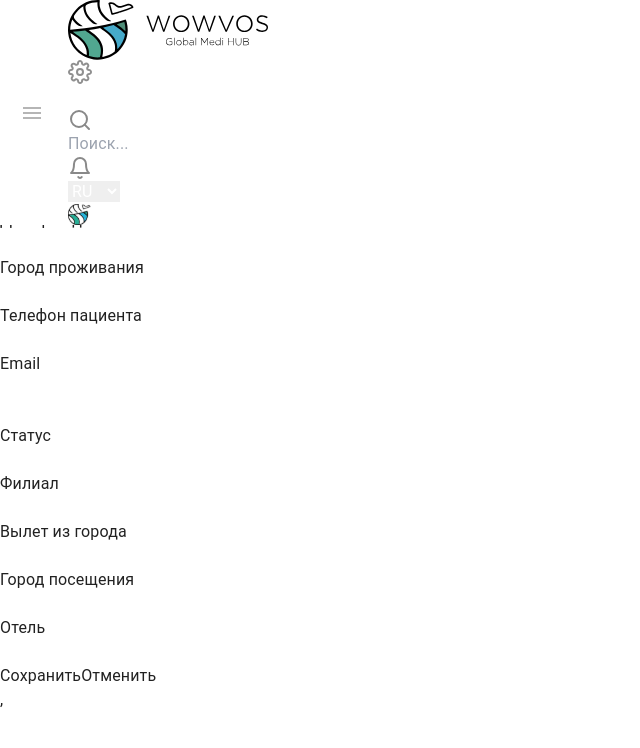
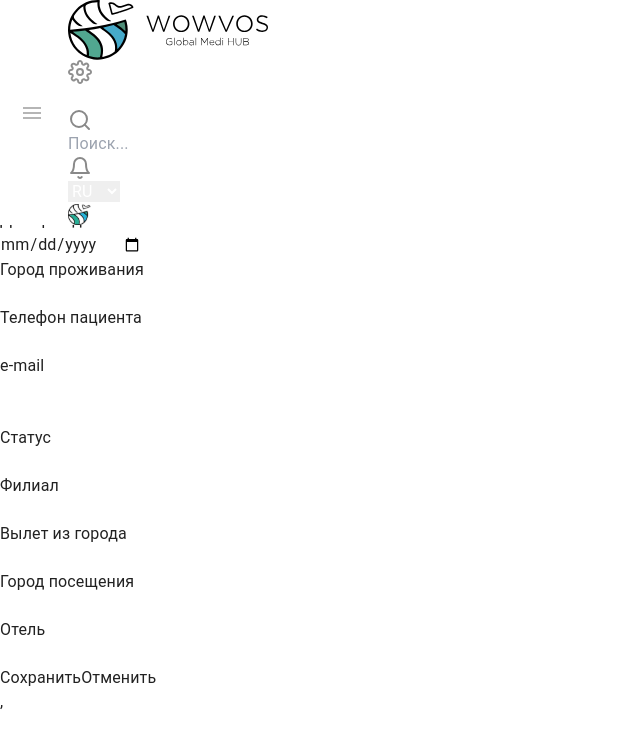
Before and after one commit to mustafa0512/crm, a React (Vite) app: page /addclient in a window 1280 px wide. Shown: the top 748 px of the page, without its empty margins (0-640 px from the left). Built offline with nearby package versions, Linux system fonts and the light colour scheme.

Commit message:
crearte adding to backend

```diff
--- a/db.json
+++ b/db.json
@@ -9,28 +9,46 @@
   ],
   "customers": [
     {
-      "client": "Борисова Ольга",
-      "status": "В процессе",
-      "application": "10 января",
-      "takeoff": [
-        {
-          "city": "Ташкент",
-          "country": "Узбекистан"
-        }
-      ],
-      "visit": [
-        {
-          "city": "Дубай",
-          "country": "ОАЭ"
-        }
-      ],
-      "price": 25000000,
-      "arrival": [
-        {
-          "departure": "В: 30 января, 2023 | 06:35",
-          "arrived": "П: 31 января, 2023 | 14:35"
-        }
-      ]
+      "client": "Mustafa",
+      "date": "",
+      "city": "samarkand",
+      "telNumber": "13231321312",
+      "email": "mis@gmail.com",
+      "secTelNumber": "21212212",
+      "status": "paid",
+      "branch": "berlin",
+      "from_city": "samarkand",
+      "to_city": "berlin",
+      "hotel": "mumbai",
+      "id": 1
+    },
+    {
+      "client": "Mustafa",
+      "date": "",
+      "city": "samarkand",
+      "telNumber": "13231321312",
+      "email": "mis@gmail.com",
+      "secTelNumber": "21212212",
+      "status": "paid",
+      "branch": "berlin",
+      "from_city": "samarkand",
+      "to_city": "berlin",
+      "hotel": "mumbai",
+      "id": 2
+    },
+    {
+      "client": "Mustafa",
+      "date": "2023-06-01",
+      "city": "samarkand",
+      "telNumber": "13231321312",
+      "email": "mis@gmail.com",
+      "secTelNumber": "21212212",
+      "status": "paid",
+      "branch": "berlin",
+      "from_city": "samarkand",
+      "to_city": "berlin",
+      "hotel": "mumbai",
+      "id": 3
     }
   ]
 }
--- a/src/pages/AddClient.tsx
+++ b/src/pages/AddClient.tsx
@@ -1,113 +1,225 @@
-import React from 'react';
+import React, { useEffect, useState } from "react";
+import axios from "axios";
+import { useForm, SubmitHandler } from "react-hook-form";
+import { Link } from "react-router-dom";
+let BASE_URL: string = "http://localhost:3103";
 
-interface AddClientProps {
+interface AddClientProps { }
 
-}
+type Inputs = {
+    client: string;
+    date: string;
+    email: string;
+    password: number;
+    city: string;
+    status: string;
+    telNumber: number;
+    branch: string;
+    secTelNumber: number;
+    hotel: string
+    from_city: string
+    to_city: string
+    exampleRequired: string;
+};
+
+type typeUser = {
+    client: string;
+    date: string;
+    email: string;
+    password: number;
+    city: string;
+    status: string;
+    telNumber: number;
+    branch: string;
+    secTelNumber: number;
+    hotel: string
+    from_city: string
+    to_city: string
+    id: number;
+};
 
 const AddClient: React.FC<AddClientProps> = () => {
+
+    const {
+        register,
+        handleSubmit,
+        formState: { errors },
+    } = useForm<Inputs>();
+
+    const onSubmit: SubmitHandler<Inputs> = (data) => {
+
+        axios.post(BASE_URL + "/customers", data)
+            .then((res) => console.log(res.data));
+    };
+
     return (
         <div>
-
-            <div className='flex items-center justify-between max-w-[1470px] m-auto px-6 mb-[50px]'>
-
-                <div className='w-[440px] flex items-center justify-between'>
-                    <h1 className='text-[36px] text-[#000] font-semibold'>Добавить клиента</h1>
+            <div className="flex items-center justify-between max-w-[1470px] m-auto px-6 mb-[50px]">
+                <div className="w-[440px] flex items-center justify-between">
+                    <h1 className="text-[36px] text-[#000] font-semibold">
+                        Добавить клиента
+                    </h1>
                 </div>
-
             </div>
 
-            <div className='bg-[#F1F2F4] flex items-center justify-center py-5'>
+            <div className="bg-[#F1F2F4] flex items-center justify-center py-5">
+                <div className="w-[1280px] bg-[#fff] px-10 py-6 rounded-[14px]">
+                    <span className="text-[22px] text-[#22B5DC] ">Общая информация</span>
 
-                <div className='w-[1280px] bg-[#fff] px-10 py-6 rounded-[14px]'>
-
-                    <span className='text-[22px] text-[#22B5DC] '>Общая информация</span>
-
-                    <form>
-
-                        <div className='mt-[30px] flex justify-between'>
-                            <div className='text-[#333333] text-[18px]' >
-
+                    <form onSubmit={handleSubmit(onSubmit)}>
+                        <div className="mt-[30px] flex justify-between">
+                            <div className="text-[#333333] text-[18px]">
                                 <label>
-                                    <p className='font-semibold'>ФИО</p>
-                                    <input className='mt-[15px] border-[1px] border-[#D6D5D5] rounded-[5px] w-[550px] outline-none py-2 px-3 text-[#333333]' type="text" />
+                                    <p className="font-semibold">ФИО</p>
+                                    <input
+                                        className="mt-[15px] border-[1px] border-[#D6D5D5] rounded-[5px] w-[550px] outline-none py-2 px-3 text-[#333333]"
+                                        type="text"
+                                        {...register("client", { pattern: /^[A-Za-z]+$/i, required: true, maxLength: 20 })}
+                                    />
                                 </label>
 
-                                <div className='flex justify-between items-center mt-[20px]'>
-
+                                <div className="flex justify-between items-center mt-[20px]">
                                     <label>
-                                        <p className='font-semibold'>Дата рождения</p>
-                                        <input className='mt-[15px] border-[1px] border-[#D6D5D5] rounded-[5px] w-[260px] outline-none py-2 px-3 text-[#333333]' type="text" />
+                                        <p className="font-semibold">Дата рождения</p>
+                                        <input
+                                            className="mt-[15px] border-[1px] border-[#D6D5D5] rounded-[5px] w-[260px] outline-none py-2 px-3 text-[#333333] select-none"
+                                            type="date"
+                                            {...register("date")}
+                                        />
                                     </label>
                                     <label>
-                                        <p className='font-semibold'>Город проживания</p>
-                                        <input className='mt-[15px] border-[1px] border-[#D6D5D5] rounded-[5px] w-[260px] outline-none py-2 px-3 text-[#333333]' type="text" />
+                                        <p className="font-semibold">Город проживания</p>
+                                        <input
+                                            className="mt-[15px] border-[1px] border-[#D6D5D5] rounded-[5px] w-[260px] outline-none py-2 px-3 text-[#333333]"
+                                            type="text"
+                                            {...register("city", { pattern: /^[A-Za-z]+$/i, required: true, maxLength: 20 })}
+                                        />
                                     </label>
-
                                 </div>
 
                                 <div>
-                                    <div className='flex justify-between items-center mt-[20px]'>
-
+                                    <div className="flex justify-between items-center mt-[20px]">
                                         <label>
-                                            <p className='font-semibold'>Телефон пациента</p>
-                                            <input className='mt-[15px] border-[1px] border-[#D6D5D5] rounded-[5px] w-[260px] outline-none py-2 px-3 text-[#333333]' type="number" />
+                                            <p className="font-semibold">Телефон пациента</p>
+                                            <input
+                                                className="mt-[15px] border-[1px] border-[#D6D5D5] rounded-[5px] w-[260px] outline-none py-2 px-3 text-[#333333]"
+                                                type="number"
+                                                {...register("telNumber", { required: true, pattern: /^[0-9+-]+$/ })}
+                                            />
                                         </label>
                                         <label>
-                                            <p className='font-semibold'>Email</p>
-                                            <input className='mt-[15px] border-[1px] border-[#D6D5D5] rounded-[5px] w-[260px] outline-none py-2 px-3 text-[#333333]' type="email" />
+                                            <p className="font-semibold">{errors.email ? <span className="text-[red] text-[12px]">Почта должна включать в себя @</span> : 'e-mail'}</p>
+                                            <input
+                                                className="mt-[15px] border-[1px] border-[#D6D5D5] rounded-[5px] w-[260px] outline-none py-2 px-3 text-[#333333]"
+                                                type="email"
+                                                {...register("email", { required: true, pattern: /^\S+@\S+$/i })}
+                                            />
                                         </label>
-
                                     </div>
                                     <label>
-                                        <input className='mt-[15px] border-[1px] border-[#D6D5D5] rounded-[5px] w-[260px] outline-none py-2 px-3 text-[#333333]' type="number" />
+                                        <input
+                                            className="mt-[15px] border-[1px] border-[#D6D5D5] rounded-[5px] w-[260px] outline-none py-2 px-3 text-[#333333]"
+                                            type="number"
+                                            {...register("secTelNumber", { required: true, pattern: /^[0-9+-]+$/ })}
+                                        />
                                     </label>
-
                                 </div>
-
                             </div>
 
-                            <div className='text-[#333333] text-[18px]'>
-
+                            <div className="text-[#333333] text-[18px]">
                                 <label>
-                                    <p className='font-semibold'>Статус</p>
-                                    <input className='mt-[15px] border-[1px] border-[#D6D5D5] rounded-[5px] w-[550px] outline-none py-2 px-3 text-[#333333] mb-[20px]' type="text" />
+                                    <p className="font-semibold">Статус</p>
+                                    {/* <select
+                                        className="mt-[15px] border-[1px] border-[#D6D5D5] rounded-[5px] w-[550px] outline-none py-2 px-3 text-[#333333] mb-[20px]"
+                                        {...register("status", { pattern: /^[A-Za-z]+$/i })}
+                                    >
+                                        <option value="">В поцессе</option>
+                                        <option value="">Оплачен</option>
+                                        <option value="">Прилетел</option>
+                                    </select> */}
+                                    <input
+                                        className="mt-[15px] border-[1px] border-[#D6D5D5] rounded-[5px] w-[550px] outline-none py-2 px-3 text-[#333333]"
+                                        type="text"
+                                        {...register("status", { pattern: /^[A-Za-z]+$/i })}
+                                    />
                                 </label>
 
                                 <label>
-                                    <p className='font-semibold'>Филиал</p>
-                                    <input className='mt-[15px] border-[1px] border-[#D6D5D5] rounded-[5px] w-[550px] outline-none py-2 px-3 text-[#333333]' type="text" />
+                                    <p className="font-semibold">Филиал</p>
+                                    {/* <select
+                                        className="mt-[15px] border-[1px] border-[#D6D5D5] rounded-[5px] w-[550px] outline-none py-2 px-3 text-[#333333] mb-[20px]"
+                                        {...register("branch", { pattern: /^[A-Za-z]+$/i })}
+                                    >
+                                        <option value="">Нью Йорк</option>
+                                        <option value="">Анкара</option>
+                                        <option value="">Берлин</option>
+                                        <option value="">Осло</option>
+                                        <option value="">Грамаду</option>
+                                        <option value="">Стамбул</option>
+                                    </select> */}
+                                    <input
+                                        className="mt-[15px] border-[1px] border-[#D6D5D5] rounded-[5px] w-[550px] outline-none py-2 px-3 text-[#333333]"
+                                        type="text"
+                                        {...register("branch", { pattern: /^[A-Za-z]+$/i })}
+                                    />
                                 </label>
 
-                                <div className='flex justify-between items-center mt-[20px]'>
+                                <div className="flex justify-between items-center mt-[20px]">
+                                    <label>
+                                        <p className="font-semibold">Вылет из города</p>
+                                        <input
+                                            className="mt-[15px] border-[1px] border-[#D6D5D5] rounded-[5px] w-[260px] outline-none py-2 px-3 text-[#333333]"
+                                            type="text"
+                                            {...register("from_city", { pattern: /^[A-Za-z]+$/i })}
 
-                                    <label>
-                                        <p className='font-semibold'>Вылет из города</p>
-                                        <input className='mt-[15px] border-[1px] border-[#D6D5D5] rounded-[5px] w-[260px] outline-none py-2 px-3 text-[#333333]' type="text" />
+                                        />
                                     </label>
                                     <label>
-                                        <p className='font-semibold'>Город посещения</p>
-                                        <input className='mt-[15px] border-[1px] border-[#D6D5D5] rounded-[5px] w-[260px] outline-none py-2 px-3 text-[#333333]' type="text" />
+                                        <p className="font-semibold">Город посещения</p>
+                                        <input
+                                            className="mt-[15px] border-[1px] border-[#D6D5D5] rounded-[5px] w-[260px] outline-none py-2 px-3 text-[#333333]"
+                                            type="text"
+                                            {...register("to_city", { pattern: /^[A-Za-z]+$/i })}
+                                        />
                                     </label>
-
                                 </div>
 
                                 <label>
-                                    <p className='font-semibold'>Отель</p>
-                                    <input className='mt-[15px] border-[1px] border-[#D6D5D5] rounded-[5px] w-[550px] outline-none py-2 px-3 text-[#333333]' type="text" />
+                                    <p className="font-semibold">Отель</p>
+                                    {/* <select
+                                        className="mt-[15px] border-[1px] border-[#D6D5D5] rounded-[5px] w-[550px] outline-none py-2 px-3 text-[#333333] mb-[20px]"
+                                        {...register("hotel", { pattern: /^[A-Za-z]+$/i })}
+                                    >
+                                        <option value="">Хьюстон</option>
+                                        <option value="">Мумбаи</option>
+                                        <option value="">Регистон</option>
+                                        <option value="">Six Senses Laamu</option>
+                                        <option value="">Bless Hotel</option>
+                                        <option value="">Hotel Colline de France</option>
+                                    </select> */}
+                                    <input
+                                        className="mt-[15px] border-[1px] border-[#D6D5D5] rounded-[5px] w-[550px] outline-none py-2 px-3 text-[#333333]"
+                                        type="text"
+                                        {...register("hotel", { pattern: /^[A-Za-z]+$/i })}
+                                    />
                                 </label>
                             </div>
                         </div>
 
-                        <div className='w-[440px] m-auto  flex justify-between mt-[50px]'>
-                            <button className='w-[200px] py-5 bg-[#4992CC] text-[#fff] font-semibold rounded-[8px]'>Сохранить</button>
-                            <button className='w-[200px] py-5 bg-[#EB5757] text-[#fff] font-semibold rounded-[8px]'>Отменить</button>
+                        <div className="w-[440px] m-auto  flex justify-between mt-[50px]">
+                            <button className="w-[200px] py-5 bg-[#4992CC] text-[#fff] font-semibold rounded-[8px]">
+                                Сохранить
+                            </button>
+                            <Link to={'/'}>
+                                <button className="w-[200px] py-5 bg-[#EB5757] text-[#fff] font-semibold rounded-[8px]">
+                                    Отменить
+                                </button>
+                            </Link>
+
                         </div>
-
                     </form>
                 </div>
-
             </div>
-
         </div>
     );
 };
```
